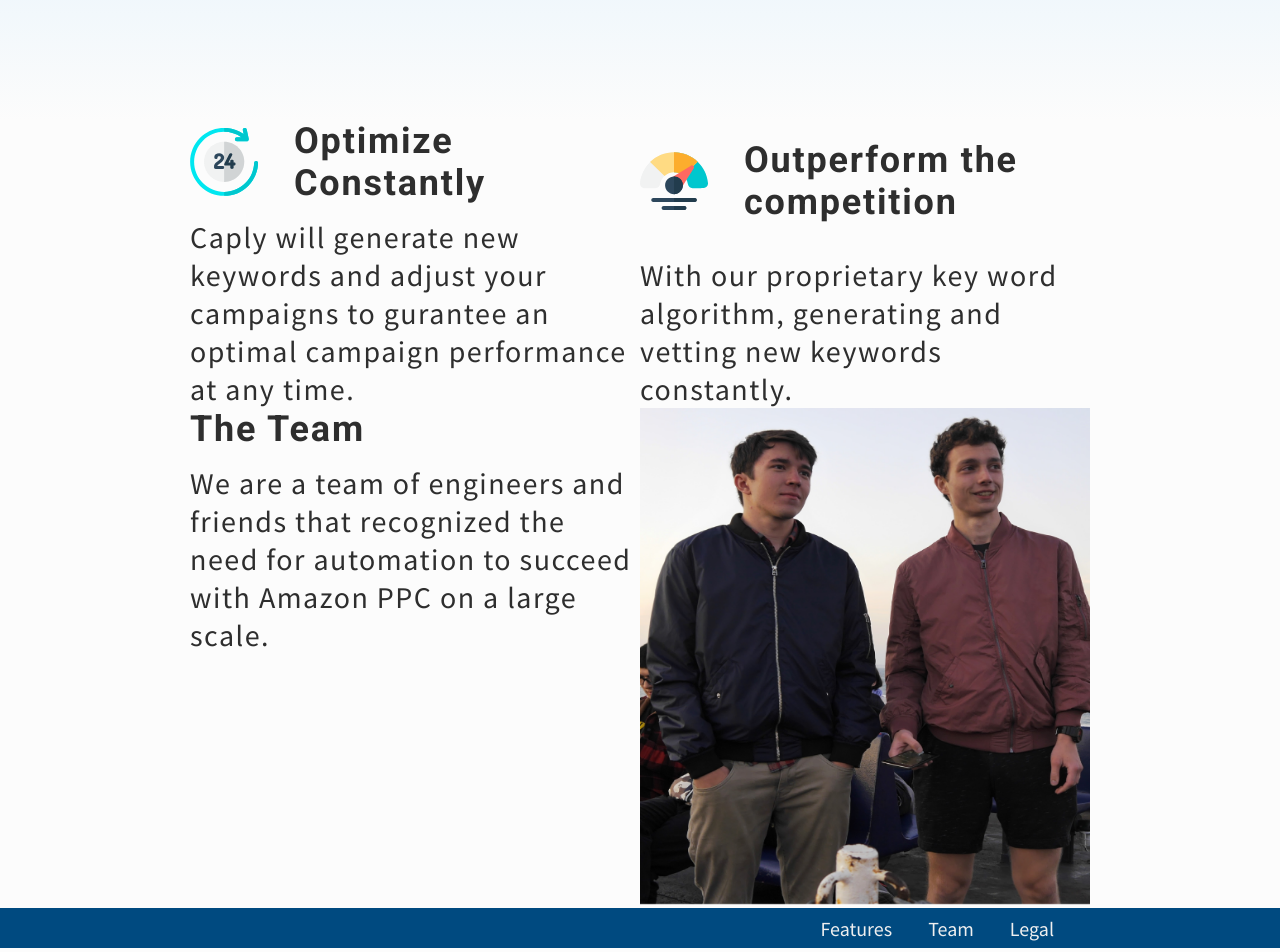
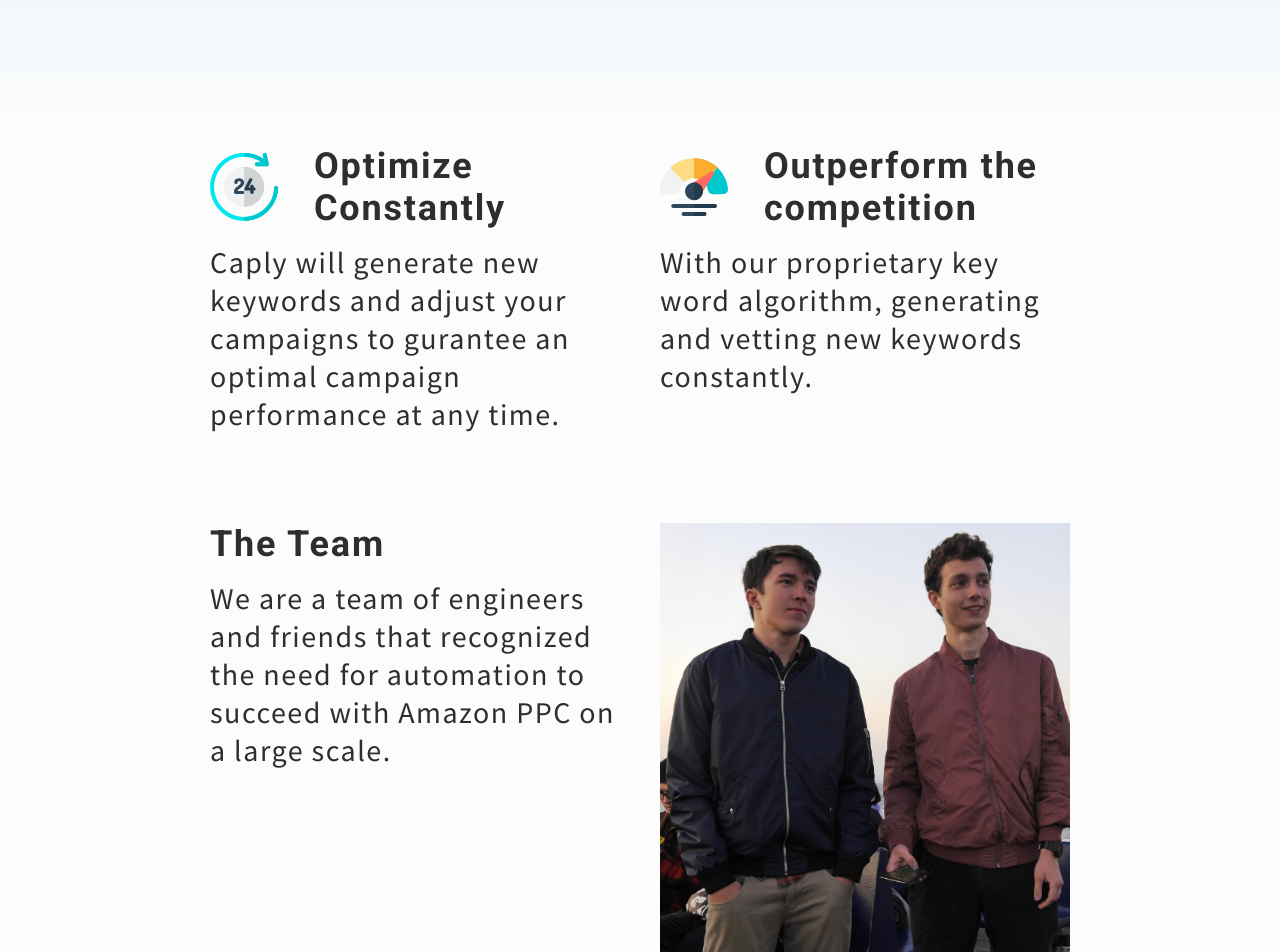
Before and after one commit to larsnolden/caply_splashpage, a React (Create React App) app: page / in a window 1280 px wide. Shown: the part 680-1632 px from the top of the page. Built offline with nearby package versions, Linux system fonts and the light colour scheme.

Commit message:
new flexbox layout

```diff
--- a/src/views/Splashpage/Features.js
+++ b/src/views/Splashpage/Features.js
@@ -12,6 +12,8 @@ const Wrapper = styled.div`
   align-self: center;
   max-width: 900px;
   flex-grow: 1;
+  margin- top: 150px;
+  align-items: flex-start;
   @media screen and (max-width: 900px) {
     margin-top 40px;
   }
@@ -23,7 +25,7 @@ const Feature = styled.div`
   flex-basis: 200px;
   flex-shrink: 0;
   flex-grow: 1;
-
+  margin: 25px 20px 25px 20px;
   @media screen and (max-width: 900px) {
     margin: 15px 10px 15px 10px;
   }
--- a/src/views/Splashpage/Footer.js
+++ b/src/views/Splashpage/Footer.js
@@ -11,7 +11,7 @@ const Wrapper = styled.div`
   display: flex;
   flex-direction: column;
   width: 100%;
-  flex-basis: 40px;
+  flex-basis: 60px;
   justify-content: center;
   align-items: center;
 
--- a/src/views/Splashpage/TheTeam.js
+++ b/src/views/Splashpage/TheTeam.js
@@ -4,15 +4,14 @@ import styled from '@emotion/styled';
 const TeamPictureUrl = '/media/team.png';
 
 const Wrapper = styled.div`
+margin- top: 150px;
   display: flex;
   flex-direction: row;
   justify-content: space-around;
   flex-wrap: wrap;
   align-self: center;
   max-width: 900px;
-  @media screen and (max-width: 900px) {
-    margin-top 40px;
-  }
+  margin-top 40px;
 `;
 
 const Item = styled.div`
@@ -21,6 +20,7 @@ const Item = styled.div`
   flex-basis: 200px;
   flex-shrink: 0;
   flex-grow: 1;
+  margin: 25px 20px 25px 20px;
   @media screen and (max-width: 900px) {
     margin: 15px 10px 15px 10px;
   }
```
Also changed, not shown: 1 other file (tests, documents, lock files or other folders).
